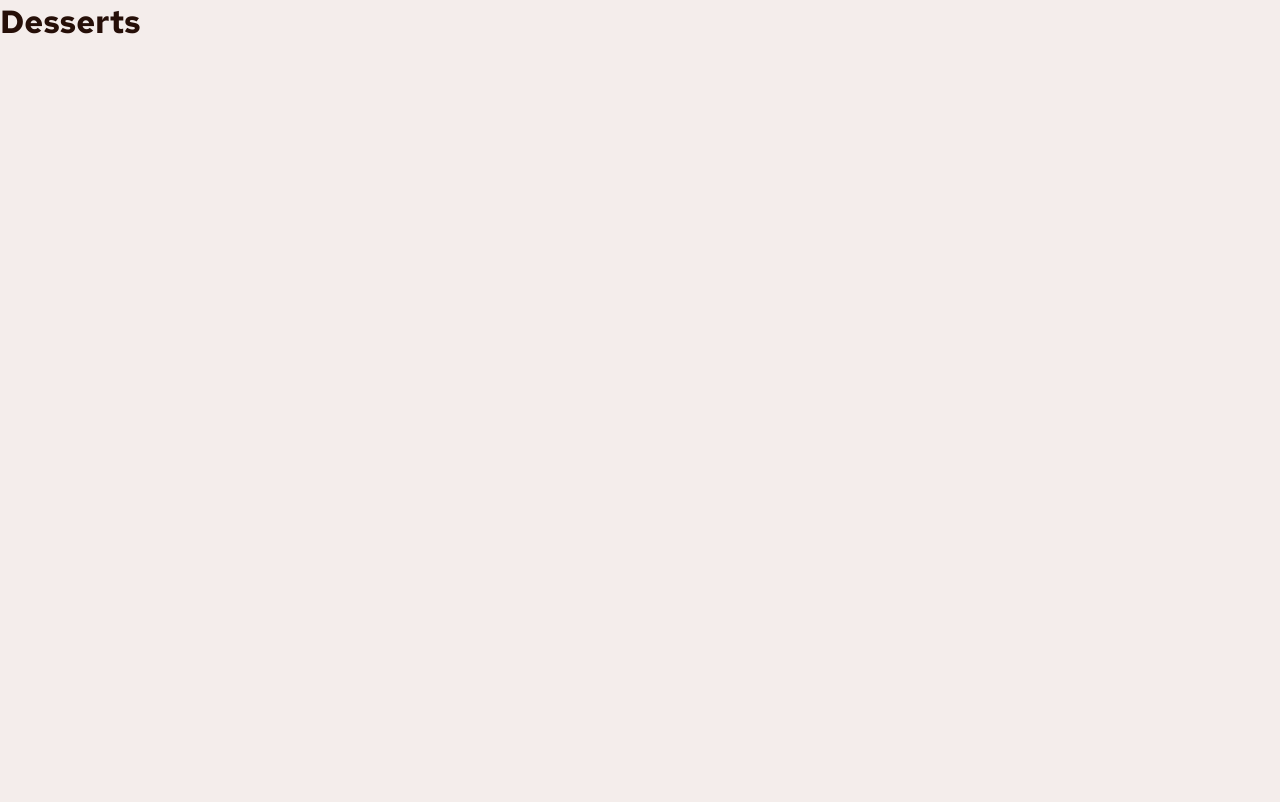
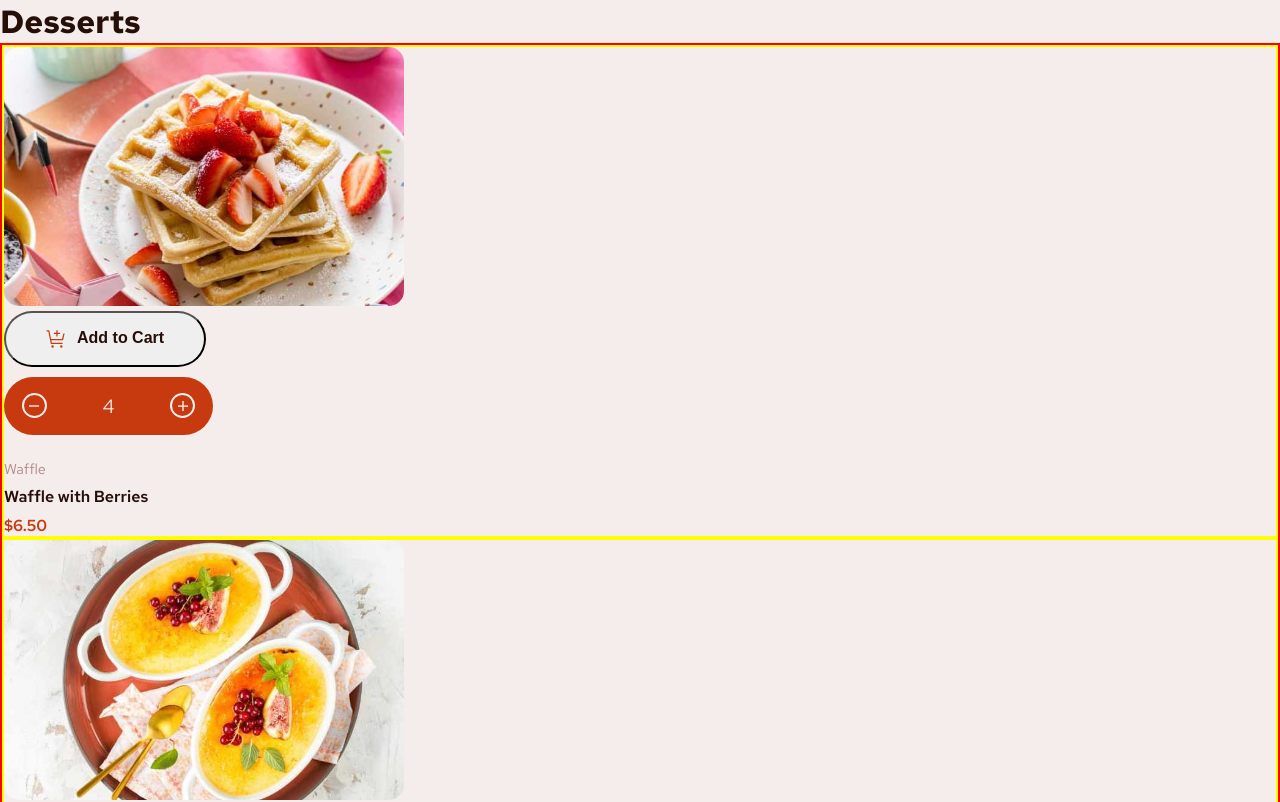
Before and after one commit to shekinahwebdev/PRODUCT-LIST-CART, a React (Vite) app: page / in a window 1280 px wide. Shown: the top 802 px of the page. Built offline with nearby package versions, Linux system fonts and the light colour scheme; a web font is replaced by a local one.

Commit message:
Update changes

```diff
--- a/src/App.css
+++ b/src/App.css
@@ -20,9 +20,107 @@
 body {
   font-family: "Red Hat Text", sans-serif;
   background-color: var(--Rose-100);
+  font-size: 16px;
+  min-height: 100vh;
 }
 
 .main_heading {
   font-size: 2rem;
   color: var(--Rose-900);
 }
+
+.food_section {
+  border: 2px solid red;
+}
+
+.food-item {
+  border: 2px solid yellow;
+}
+
+.food-item__image {
+  width: 100%;
+  max-width: 400px;
+  border-radius: 15px;
+}
+
+.food-item__add-section {
+  display: flex;
+  flex-direction: column;
+  align-items: flex-start;
+  justify-content: center;
+  gap: 10px;
+}
+
+.btn {
+  display: flex;
+  flex-direction: row;
+  justify-content: center;
+  gap: 10px;
+  padding: 1rem 2.5rem;
+  border-radius: 50px;
+  cursor: pointer;
+}
+
+.add-section p {
+  font-size: 1rem;
+  color: var(--Rose-900);
+  font-weight: bold;
+}
+
+.quantity-controls {
+  display: flex;
+  padding: 0;
+  gap: 2.5rem;
+  padding: 1rem 1.1rem;
+  flex-direction: row;
+  background-color: var(--Red);
+  border-radius: 50px;
+}
+
+.quantity-controls p {
+  font-size: 1.2rem;
+  margin: 0;
+  color: var(--Rose-100);
+}
+
+.food-item__button {
+  width: 25px;
+  height: 25px;
+  border: 2px solid var(--Rose-100);
+  border-radius: 50%;
+  padding: 0.2rem;
+  display: flex;
+  align-items: center;
+  justify-content: center;
+  cursor: pointer;
+  background-color: var(--Red);
+}
+
+.increment {
+  margin-left: 1rem;
+}
+.decrement {
+  margin-right: 1rem;
+}
+
+.item_class {
+  display: flex;
+  flex-direction: column;
+  gap: 0.5rem;
+  margin-top: 1.5rem;
+}
+
+.food-item__category {
+  color: var(--Rose-400);
+  font-size: 0.9rem;
+}
+
+.food-item__name {
+  color: var(--Rose-900);
+  font-weight: 600;
+}
+
+.fodd-item__price {
+  color: var(--Red);
+  font-weight: 600;
+}
--- a/src/App.tsx
+++ b/src/App.tsx
@@ -1,7 +1,10 @@
+import FoodContainer from "./components/FoodContainer";
+
 const App = () => {
   return (
     <main>
       <h1 className="main_heading">Desserts</h1>
+      <FoodContainer />
     </main>
   );
 };
--- a/src/components/Food.tsx
+++ b/src/components/Food.tsx
@@ -0,0 +1,63 @@
+import React from "react";
+import device from "../hooks/useDevicetype";
+import addToCart from "/assets/images/icon-add-to-cart.svg";
+import decrementButton from "/assets/images/icon-decrement-quantity.svg";
+import incrementButton from "/assets/images/icon-increment-quantity.svg";
+interface FoodProps {
+  name: string;
+  cathegory: string;
+  price: number;
+  mobileImage: string;
+  tabletImage: string;
+  desktopImage: string;
+}
+
+const Food: React.FC<FoodProps> = ({
+  name,
+  cathegory,
+  price,
+  mobileImage,
+  tabletImage,
+  desktopImage,
+}) => {
+  let imageSrc = mobileImage;
+  if (device === "tablet") {
+    imageSrc = tabletImage;
+  } else if (device === "desktop") {
+    imageSrc = desktopImage;
+  }
+  return (
+    <div className="food-item">
+      <img src={imageSrc} alt="" className="food-item__image" />
+
+      <div className="food-item__add-section">
+        <button className="add-section btn">
+          <img
+            src={addToCart}
+            alt="Add to Cart"
+            className="food-item__add-icon"
+          />
+          <p>Add to Cart</p>
+        </button>
+        <div className="quantity-controls">
+          <button className="food-item__button decrement">
+            <img src={decrementButton} alt="Decrement" />
+          </button>
+
+          <p>4</p>
+
+          <button className="food-item__button increment">
+            <img src={incrementButton} alt="Increment" />
+          </button>
+        </div>
+      </div>
+      <div className="item_class">
+        <span className="food-item__category">{cathegory}</span>
+        <span className="food-item__name">{name}</span>
+        <span className="fodd-item__price">${price.toFixed(2)}</span>
+      </div>
+    </div>
+  );
+};
+
+export default Food;
--- a/src/components/FoodContainer.tsx
+++ b/src/components/FoodContainer.tsx
@@ -0,0 +1,22 @@
+import data from "../data/data.json";
+import Food from "./Food";
+
+const FoodContainer = () => {
+  return (
+    <section className="food_section">
+      {data.map((food, index) => (
+        <Food
+          key={index}
+          name={food.name}
+          cathegory={food.category}
+          price={food.price}
+          mobileImage={food.image.mobile}
+          tabletImage={food.image.tablet}
+          desktopImage={food.image.desktop}
+        />
+      ))}
+    </section>
+  );
+};
+
+export default FoodContainer;
--- /dev/null
+++ b/src/data/data.json
@@ -0,0 +1,101 @@
+[
+  {
+    "image": {
+      "thumbnail": "./assets/images/image-waffle-thumbnail.jpg",
+      "mobile": "./assets/images/image-waffle-mobile.jpg",
+      "tablet": "./assets/images/image-waffle-tablet.jpg",
+      "desktop": "./assets/images/image-waffle-desktop.jpg"
+    },
+    "name": "Waffle with Berries",
+    "category": "Waffle",
+    "price": 6.5
+  },
+  {
+    "image": {
+      "thumbnail": "./assets/images/image-creme-brulee-thumbnail.jpg",
+      "mobile": "./assets/images/image-creme-brulee-mobile.jpg",
+      "tablet": "./assets/images/image-creme-brulee-tablet.jpg",
+      "desktop": "./assets/images/image-creme-brulee-desktop.jpg"
+    },
+    "name": "Vanilla Bean Crème Brûlée",
+    "category": "Crème Brûlée",
+    "price": 7.0
+  },
+  {
+    "image": {
+      "thumbnail": "./assets/images/image-macaron-thumbnail.jpg",
+      "mobile": "./assets/images/image-macaron-mobile.jpg",
+      "tablet": "./assets/images/image-macaron-tablet.jpg",
+      "desktop": "./assets/images/image-macaron-desktop.jpg"
+    },
+    "name": "Macaron Mix of Five",
+    "category": "Macaron",
+    "price": 8.0
+  },
+  {
+    "image": {
+      "thumbnail": "./assets/images/image-tiramisu-thumbnail.jpg",
+      "mobile": "./assets/images/image-tiramisu-mobile.jpg",
+      "tablet": "./assets/images/image-tiramisu-tablet.jpg",
+      "desktop": "./assets/images/image-tiramisu-desktop.jpg"
+    },
+    "name": "Classic Tiramisu",
+    "category": "Tiramisu",
+    "price": 5.5
+  },
+  {
+    "image": {
+      "thumbnail": "./assets/images/image-baklava-thumbnail.jpg",
+      "mobile": "./assets/images/image-baklava-mobile.jpg",
+      "tablet": "./assets/images/image-baklava-tablet.jpg",
+      "desktop": "./assets/images/image-baklava-desktop.jpg"
+    },
+    "name": "Pistachio Baklava",
+    "category": "Baklava",
+    "price": 4.0
+  },
+  {
+    "image": {
+      "thumbnail": "./assets/images/image-meringue-thumbnail.jpg",
+      "mobile": "./assets/images/image-meringue-mobile.jpg",
+      "tablet": "./assets/images/image-meringue-tablet.jpg",
+      "desktop": "./assets/images/image-meringue-desktop.jpg"
+    },
+    "name": "Lemon Meringue Pie",
+    "category": "Pie",
+    "price": 5.0
+  },
+  {
+    "image": {
+      "thumbnail": "./assets/images/image-cake-thumbnail.jpg",
+      "mobile": "./assets/images/image-cake-mobile.jpg",
+      "tablet": "./assets/images/image-cake-tablet.jpg",
+      "desktop": "./assets/images/image-cake-desktop.jpg"
+    },
+    "name": "Red Velvet Cake",
+    "category": "Cake",
+    "price": 4.5
+  },
+  {
+    "image": {
+      "thumbnail": "./assets/images/image-brownie-thumbnail.jpg",
+      "mobile": "./assets/images/image-brownie-mobile.jpg",
+      "tablet": "./assets/images/image-brownie-tablet.jpg",
+      "desktop": "./assets/images/image-brownie-desktop.jpg"
+    },
+    "name": "Salted Caramel Brownie",
+    "category": "Brownie",
+    "price": 4.5
+  },
+  {
+    "image": {
+      "thumbnail": "./assets/images/image-panna-cotta-thumbnail.jpg",
+      "mobile": "./assets/images/image-panna-cotta-mobile.jpg",
+      "tablet": "./assets/images/image-panna-cotta-tablet.jpg",
+      "desktop": "./assets/images/image-panna-cotta-desktop.jpg"
+    },
+    "name": "Vanilla Panna Cotta",
+    "category": "Panna Cotta",
+    "price": 6.5
+  }
+]
--- /dev/null
+++ b/src/hooks/useDeviceType.ts
@@ -0,0 +1,22 @@
+import { useEffect, useState } from "react";
+
+const useDevicetype = () => {
+  const [device, setDevice] = useState(getDeviceType());
+
+  function getDeviceType() {
+    const width = window.innerWidth;
+    if (width <= 600) return "mobile";
+    else if (width >= 601 && width < 1024) return "tablet";
+    else return "desktop";
+  }
+
+  useEffect(() => {
+    const handleResize = () => setDevice(getDeviceType());
+    window.addEventListener("resize", handleResize);
+    return () => window.removeEventListener("resize", handleResize);
+  }, []);
+
+  return device;
+};
+
+export default useDevicetype;
```
